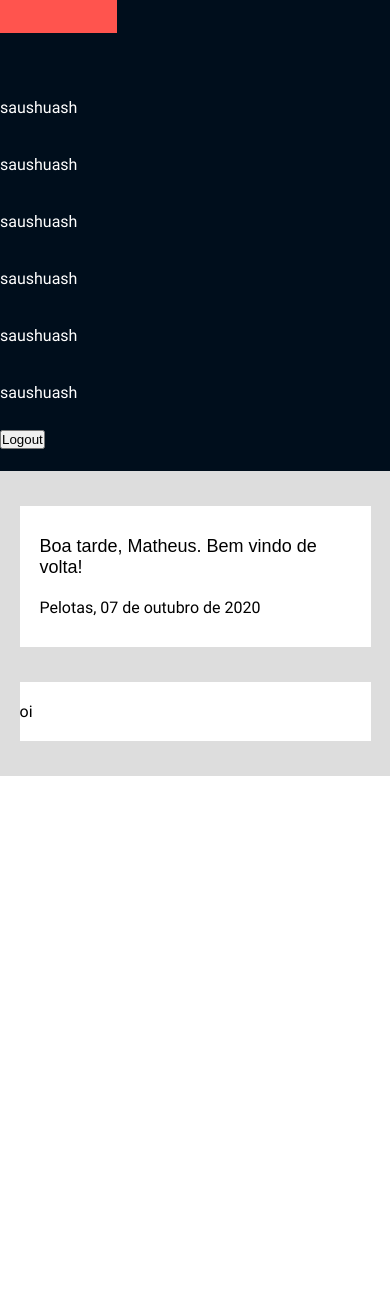
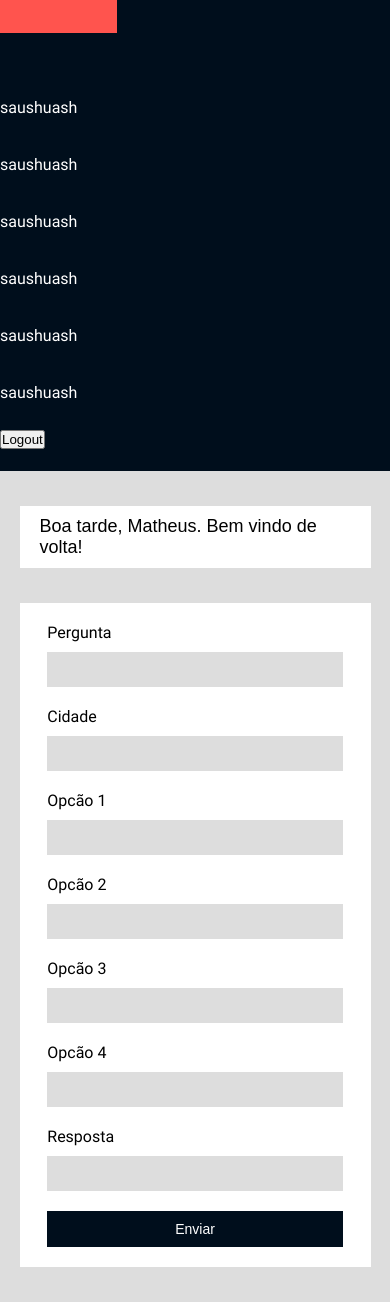
Before and after one commit to MatheusNunes1337/Astro, a React (Create React App) app: page /dashboard/create/question in a window 390 px wide. Before the commit the page ends 844 px from the top, so only its background shows below. Built offline with nearby package versions, Linux system fonts and the light colour scheme.

Commit message:
página de criação desenvolvida

```diff
--- a/src/App.js
+++ b/src/App.js
@@ -1,9 +1,25 @@
 import React from 'react';
+import {Route, BrowserRouter as Router, Switch} from "react-router-dom";
+
+//pages
 import Home from './pages/dashboard/home'
+import Create from './pages/dashboard/create'
 
 function App() {
   return (
-    <Home />
+    <Router>
+  	 	<Switch>
+  	 		<Route path="/dashboard/create/instituicao">
+  	 			<Create />
+  	 		</Route>
+  	 		<Route path="/dashboard/create/question">
+  	 			<Create />
+  	 		</Route>
+  	 		<Route path="/dashboard/">
+  	 			<Home />
+  	 		</Route>
+  	 	</Switch>
+  	 </Router>
   );
 }
 
--- a/src/assets/css/dashboard.css
+++ b/src/assets/css/dashboard.css
@@ -105,11 +105,12 @@ div.main .header {
 
 div.main .jumbotron h1 {
     font-weight: 200;
-    margin-top: 20px;
     padding: 0px 20px;
     font-weight: 400;
     font-size: var(--font-size-1);
 }
+
+/*
 
 div.main .jumbotron p {
     font-size: clamp(16px, 3.2vw, 1.7rem);
@@ -118,13 +119,54 @@ div.main .jumbotron p {
     padding: 0px 20px;
 }
 
+*/
+
 div.main .content {
     background-color: #ffffff;
     width: 90%;
     height: auto;
     margin: 35px auto;
-    padding: 20px 0px;
+    padding: 20px;
 }
+
+div.content form div p {
+    padding: 0px 20px;
+}
+
+div.content form input, form textarea {
+    display: block;
+    border: 1px solid #dddddd;
+    background: #dddddd;
+    width: 80%;
+    margin: 7px 20px 18px 20px;
+    text-indent: 15px;
+    font-size: clamp(14px, 2vw, 1rem);
+    outline: none;
+    transition: all 0.30s ease-in-out;
+}
+
+div.content form input {
+    height: 35px;
+}
+
+div.content form button {
+    display: block;
+    padding: 10px 18px;
+    margin: 20px 20px 0px 20px;
+    border: none;
+    font-size: clamp(14px, 2vw, 1rem);
+    background-color: rgb(0, 14, 28);
+    color: white;
+}
+
+
+form input[type="text"]:focus, textarea:focus {
+    box-shadow: 0 0 5px rgba(81, 203, 238, 1);
+    border: 1px solid rgba(81, 203, 238, 1)
+}
+
+
+
 
 @media only screen and (max-width: 768px) {
 
@@ -151,26 +193,19 @@ div.main .content {
         width: 90%;
     }
 
-    form input, form textarea {
+    div.content form input, form textarea {
         width: 95%;
-        margin: 20px auto 15px auto;
+        margin: 10px auto 20px auto;
     }
 
-    .form-group p {
+    div.content form div p {
         width: 95%;
         padding: 0px;
         margin: 0px auto;
     }
 
-    form button {
+    div.content form button {
         width: 95%;
         margin: 0 auto;
-        font-size:
     }
-
-    div.popup {
-        width: 50%;
-        margin: auto;
-    }
-
 }
--- /dev/null
+++ b/src/components/dashboard/formInstituicao.js
@@ -0,0 +1,33 @@
+import React, { useState, useEffect } from 'react'
+import '../../assets/css/dashboard.css';
+
+
+export default function Instituicao() {
+
+
+  return (
+      <form name="Instituicao">
+          <div class="form-group">
+              <p>Nome</p>
+              <input type="text" name="nome"/>
+          </div>
+          <div class="form-group">
+              <p>Cidade</p>
+              <input type="text" name="cidade"/>
+          </div>
+          <div class="form-group">
+              <p>Estado</p>
+              <input type="text" name="estado"/>
+          </div>
+          <div class="form-group">
+              <p>Responsavel</p>
+              <input type="text" name="responsavel"/>
+          </div>
+          <div class="form-group">
+              <p>E-mail do responsavel</p>
+              <input type="email" name="email_resp"/>
+          </div>
+          <button type="submit">Enviar</button>
+      </form>
+  );
+}
--- /dev/null
+++ b/src/components/dashboard/formQuestion.js
@@ -0,0 +1,41 @@
+import React, { useState, useEffect } from 'react'
+import '../../assets/css/dashboard.css';
+
+
+export default function Question() {
+
+
+  return (
+      <form name="question">
+          <div class="form-group">
+              <p>Pergunta</p>
+              <input type="text" name="question"/>
+          </div>
+          <div class="form-group">
+              <p>Cidade</p>
+              <input type="text" name="category"/>
+          </div>
+          <div class="form-group">
+              <p>Opcão 1</p>
+              <input type="text" name="option1"/>
+          </div>
+          <div class="form-group">
+              <p>Opcão 2</p>
+              <input type="text" name="option2"/>
+          </div>
+          <div class="form-group">
+              <p>Opcão 3</p>
+              <input type="text" name="option3"/>
+          </div>
+          <div class="form-group">
+              <p>Opcão 4</p>
+              <input type="text" name="option14"/>
+          </div>
+          <div class="form-group">
+              <p>Resposta</p>
+              <input type="text" name="answer"/>
+          </div>
+          <button type="submit">Enviar</button>
+      </form>
+  );
+}
--- a/src/components/dashboard/jumbotron.js
+++ b/src/components/dashboard/jumbotron.js
@@ -10,7 +10,6 @@ export default function Jumbotron() {
 	useEffect(() => {
     const interval = setInterval(() => {
       let hours = date.getHours()
-      console.log(hours)
       if(hours >= 12 && hours <= 18) {
       	setGreeting(greeting = 'Boa tarde')
       } else if ( hours >= 19 && hours <= 5) {
@@ -25,7 +24,6 @@ export default function Jumbotron() {
   return (
     <div className="jumbotron">
 	    <h1>{greeting}, Matheus. Bem vindo de volta!</h1>
-        <p>Pelotas, 07 de outubro de 2020</p>
 	</div>
   );
 }
--- /dev/null
+++ b/src/pages/dashboard/create.js
@@ -0,0 +1,46 @@
+import React from 'react';
+
+import '../../assets/css/dashboard.css'
+import Header from '../../components/dashboard/header'
+import Aside from '../../components/dashboard/aside'
+import Jumbotron from '../../components/dashboard/jumbotron'
+
+//formulários de criação
+import Question from '../../components/dashboard/formQuestion'
+import Instituicao from '../../components/dashboard/formInstituicao'
+
+
+export default function Create() {
+
+
+	let formulario
+	const suffix = window.location.href.split('/').slice(-1).pop()
+
+
+	switch(suffix) {
+		case 'question': {
+			formulario = <Question />
+			break
+		}
+		case 'instituicao': {
+			formulario = <Instituicao />
+			break
+		}
+		default:
+		formulario = ''
+	}
+
+
+  return (
+  	<React.Fragment>
+	    <Aside />
+	    <div className="main">
+	    	<Header />
+	    	<Jumbotron />
+	    	<div className="content">
+	    		{formulario}
+	    	</div>
+	    </div>
+    </React.Fragment>
+  );
+}
--- a/src/pages/dashboard/home.js
+++ b/src/pages/dashboard/home.js
@@ -15,7 +15,7 @@ export default function Home() {
 	    	<Header />
 	    	<Jumbotron />
 	    	<div className="content">
-	    		<p>oi</p>
+	    		<p>Página inicial</p>
 	    	</div>
 	    </div>
     </React.Fragment>
```
